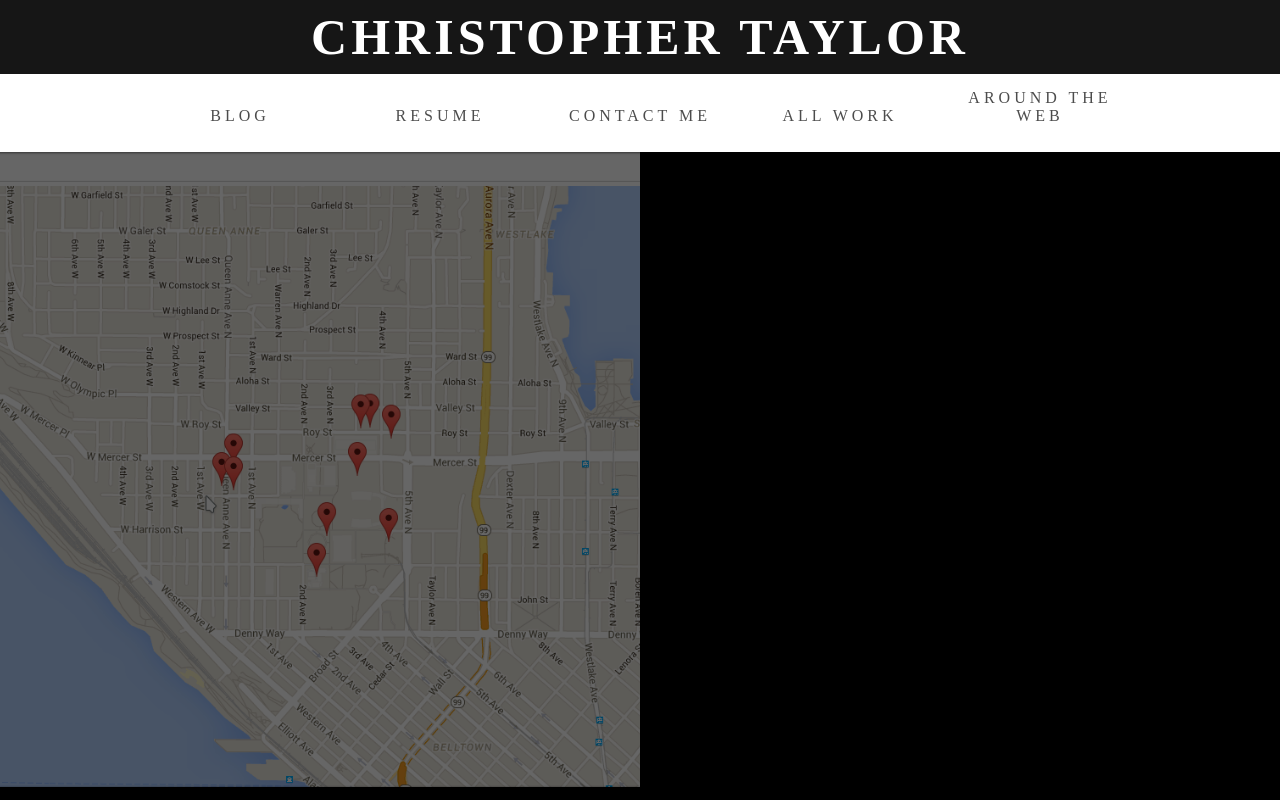
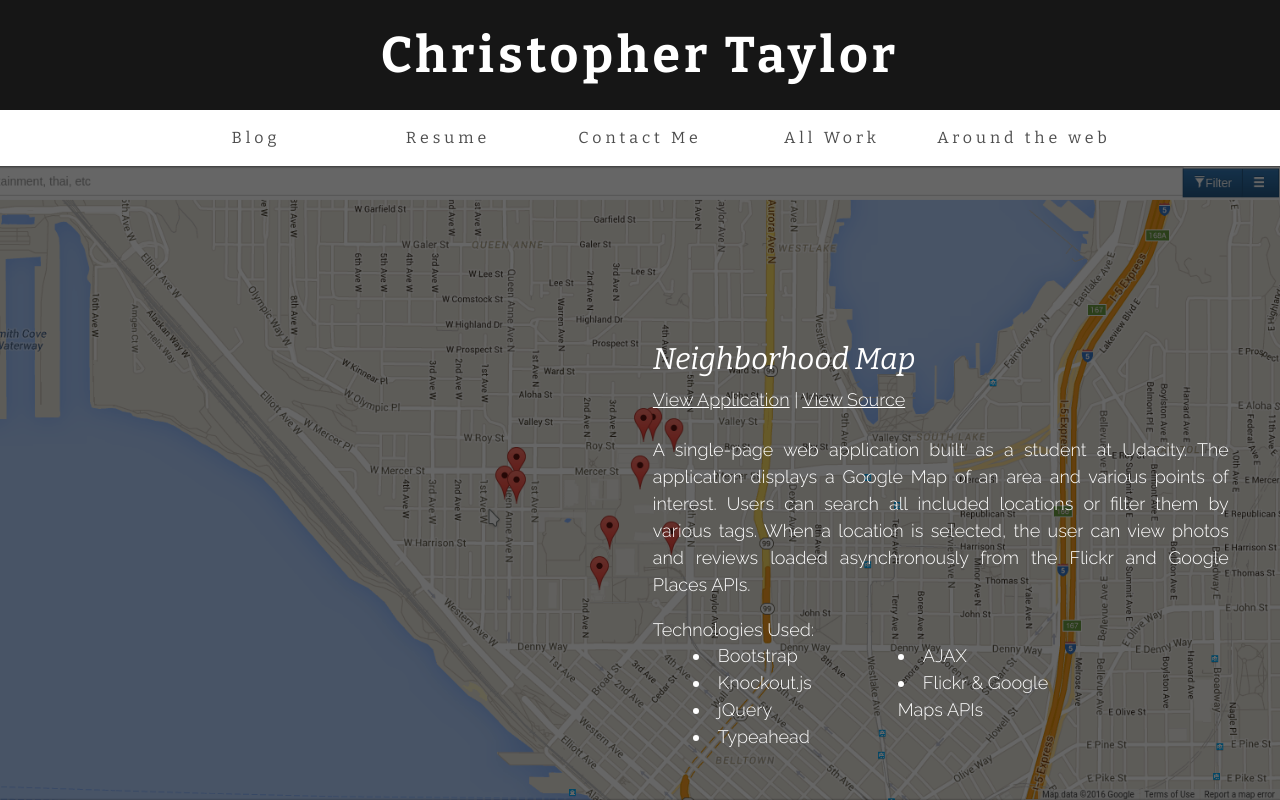
Before and after one commit to christopher-taylor/portfolio-site, a website: page src/index.html in a window 1280 px wide. Drawn offline with nearby package versions, Linux system fonts and the light colour scheme; a web font is replaced by a local one.

Commit message:
feat: Finish initial layout of the main page

```diff
--- a/src/index.html
+++ b/src/index.html
@@ -3,7 +3,7 @@
 
 <head>
     <meta name="viewport" content="user-scalable=no, initial-scale=1, maximum-scale=1, width=device-width, height=device-height" />
-    <link href='https://fonts.googleapis.com/css?family=Scheherazade' rel='stylesheet' type='text/css'>
+    <link href='https://fonts.googleapis.com/css?family=Bitter:700,400,400italic|Raleway:300' rel='stylesheet' type='text/css'>
     <!--build:css css/styles.min.css-->
     <link rel="stylesheet" href="css/styles.css">
     <!--endbuild-->
@@ -11,22 +11,11 @@
     <script src="js/main.js"></script>
     <!-- endbuild -->
 </head>
-<!-- <div class="social">
-    <ul>
-    <li>
-    <span class="fontawesomed-linkedin-sign"></span><span></span>
-</li>
-<li>
-<span class="fontawesome-github"></span>
-</li>
-<li>
-<span class="fontawesome-linkedin"></span>
-</li>
-</ul>
-</div> -->
-<header>
-    <div id="name">Christopher Taylor</div>
-    <nav>
+
+<body style="margin:0">
+    <header class="header">
+        <div id="name" class="head" style="padding:10px 0">Christopher Taylor</div>
+        <nav class="nav">
             <span class="nav-item">Blog</span>
             <span class="nav-item">Resume</span>
             <span class="nav-item">Contact Me</span>
@@ -35,10 +24,34 @@
         </nav>
     </header>
 
-<main>
-    <div class="portfolio-item-image"></div>
-    <div class="portfolio-item-desc">
+    <main class="body">
+        <div class="bg"></div>
+        <div class="description-wrapper">
+            <span class="subhead">Neighborhood Map</span>
+            <br />
+            <a href="http://christaylor.zone/neighborhood/">View Application</a> |
+            <a href="https://git.io/vrIFc">View Source</a><br />
+            <div class="description">
+                <p style="text-align: justify;">
+                    A single-page web application built as a student at Udacity. The application displays a Google Map of an area and various points of interest. Users can search all included locations or filter them by various tags. When a location is selected, the user can view photos and reviews loaded asynchronously from the Flickr and Google Places APIs.
+                </p>
+                <div class="technologies">
+                    Technologies Used:
+                    <ul>
+                        <li>Bootstrap</li>
+                        <li>Knockout.js</li>
+                        <li>jQuery</li>
+                        <li>Typeahead</li>
+                        <li>AJAX</li>
+                        <li>Flickr & Google Maps APIs</li>
+                    </ul>
                 </div>
-<main>
+            </div>
+
+        </div>
+        </div>
+        </div>
+    </main>
+</body>
 
 </html>
--- a/src/scss/styles.scss
+++ b/src/scss/styles.scss
@@ -1,70 +1,106 @@
-@import url(http://weloveiconfonts.com/api/?family=fontawesome);
-/* fontawesome */
-[class*="fontawesome-"]:before {
-    font-family: 'FontAwesome', sans-serif;
+/* TYPOGRAPHY */
+
+.head {
+  font: 700 50px/1.8 'Bitter', 'Georgia', serif;
 }
-@font-face {
-    font-family: operator;
-    src: url('/fonts/OperatorMono-Light.otf');
+
+.nav {
+  font: 400 16px/2.5 'Bitter', 'Georgia', serif;
 }
-$headerFontSize: 24px;
 
-body {
-    background-color: black;
-    margin: 0;
+.subhead {
+  font: italic 30px/1.8 'Bitter', 'Georgia', serif;
+}
+
+.body {
+  font: 300 18px/1.5 'Raleway', 'Helvetica', sans-serif;
+}
+
+/* END TYPOGRAPHY */
+
+body,
+html {
+  background: black;
+  color: white;
+  display: flex;
+  flex-direction: column;
 }
 
 header {
-    background-color: #161616;
-    color: white;
-    font-family: 'Scheherazade', serif;
-    letter-spacing: 4px;
-    text-transform: uppercase;
-    text-align: center;
-    width: 100%;
+  background: #161616;
+  display: flex;
+  flex-direction: column;
+  letter-spacing: 4px;
+  text-align: center;
 }
 
-#name {
-    font-weight: bold;
-    font-size: 50px;
-    padding: 8px 0;
-}
-
-.social {
-    display: inline-block;
-    float: right;
-    width: auto;
+nav {
+  background: white;
+  display: flex;
+  justify-content: center;
 }
 
 .nav-item {
-    display: inline-block;
-    font-size: 16px;
-    height: 45px;
-    padding: 14.5px 0 0 0;
-    width: 15%;
+  color: rgba(0, 0, 0, 0.7);
+  padding: 8px 0;
+  transition: color.25s linear;
+  flex-basis: 15%;
 }
 
-nav {
-    background-color: white;
-    color: rgba(0, 0, 0, 0.7);
-    transition: color.25s linear;
+.nav-item:hover {
+  color: rgba(0, 0, 0, 1);
 }
 
-nav:hover {
-    color: rgba(0, 0, 0, 1);
+.nav-item:hover::after,
+.nav-item:hover::before {
+  content: ' | ';
 }
 
-main{
-    color: white;
+a {
+  color: white;
 }
 
-.portfolio-item-image{
-    background: url('/img/neighborhood-map.png') center/cover no-repeat;
-    display: inline-block;
-    height: calc(100vh - 165px);
-    opacity: .4;
-    width: 50%;
+main {
+  position: relative;
+  z-index: 5;
+  min-height: calc(100vh - 166px);
+  height: 100%;
+  width: 100%;
 }
-.portfolio-item-desc{
-    display: inline-block;
+
+main .bg {
+  position: absolute;
+  z-index: -1;
+  top: 0;
+  bottom: 0;
+  left: 0;
+  right: 0;
+  background: url('/img/neighborhood-map.png') top right/cover no-repeat;
+  opacity: 0.4;
+  width: 100%;
+  height: 100%;
 }
+
+.description-wrapper {
+  margin: 13% 4% 0 40%;
+  height: 90%;
+  width: 45%;
+  float: right;
+}
+
+.description {
+  margin-top: 4%;
+}
+
+.description ul {
+  list-style: inside;
+  column-count: 2;
+}
+
+.technologies {
+  width: 75%;
+}
+
+.technologies ul {
+  margin-top: -1px;
+}
```
Also changed, not shown: dist/css/styles.min.css, dist/index.html, src/css/styles.css. Lines whose indentation alone changed are shown as unchanged.
